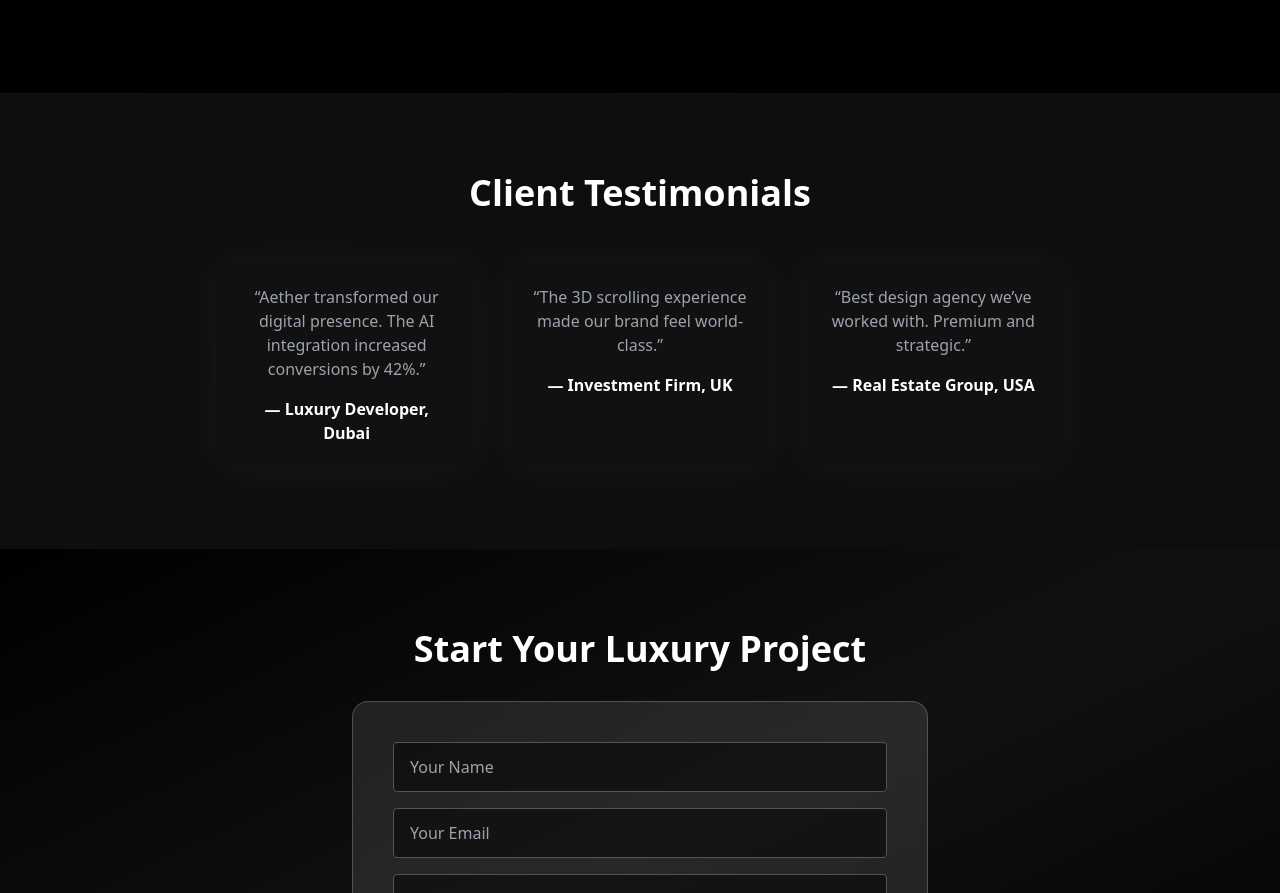
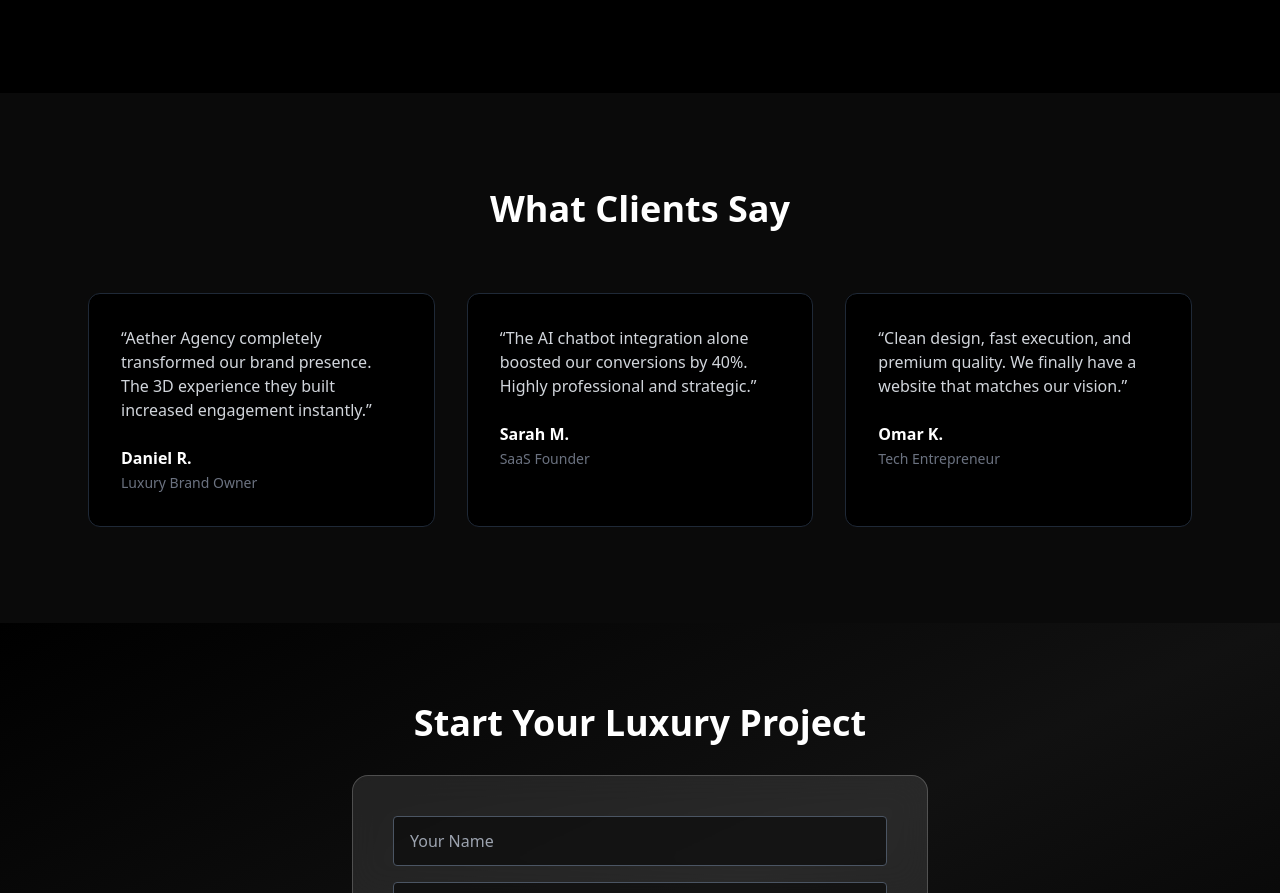
Before and after one commit to aetheragency09/Luxury-real-estate-demo, a plain HTML site: page index.html in a window 1280 px wide. Shown: the part 4381-5274 px from the top of the page. Drawn offline with nearby package versions, Linux system fonts and the light colour scheme.

Commit message:
index.html

```diff
--- a/index.html
+++ b/index.html
@@ -384,30 +384,45 @@ body {
   </div>
 </section>
   <!-- TESTIMONIALS -->
-<section class="py-20 text-white text-center fade-scroll">
-  <h2 class="text-4xl font-bold mb-12">Client Testimonials</h2>
+<section class="py-24 bg-neutral-950 text-white fade-scroll">
+  <div class="max-w-6xl mx-auto px-6">
 
-  <div class="max-w-4xl mx-auto grid md:grid-cols-3 gap-8 px-6">
+    <h2 class="text-4xl font-bold text-center mb-16">
+      What Clients Say
+    </h2>
 
-    <div class="glow-card p-6">
-      <p class="text-gray-400 mb-4">
-        “Aether transformed our digital presence. The AI integration increased conversions by 42%.”
-      </p>
-      <h4 class="font-semibold">— Luxury Developer, Dubai</h4>
-    </div>
+    <div class="grid md:grid-cols-3 gap-8">
 
-    <div class="glow-card p-6">
-      <p class="text-gray-400 mb-4">
-        “The 3D scrolling experience made our brand feel world-class.”
-      </p>
-      <h4 class="font-semibold">— Investment Firm, UK</h4>
-    </div>
+      <!-- Testimonial 1 -->
+      <div class="bg-black border border-gray-800 p-8 rounded-xl hover:border-white transition duration-300">
+        <p class="text-gray-300 mb-6">
+          “Aether Agency completely transformed our brand presence.
+          The 3D experience they built increased engagement instantly.”
+        </p>
+        <h4 class="font-semibold">Daniel R.</h4>
+        <span class="text-gray-500 text-sm">Luxury Brand Owner</span>
+      </div>
 
-    <div class="glow-card p-6">
-      <p class="text-gray-400 mb-4">
-        “Best design agency we’ve worked with. Premium and strategic.”
-      </p>
-      <h4 class="font-semibold">— Real Estate Group, USA</h4>
+      <!-- Testimonial 2 -->
+      <div class="bg-black border border-gray-800 p-8 rounded-xl hover:border-white transition duration-300">
+        <p class="text-gray-300 mb-6">
+          “The AI chatbot integration alone boosted our conversions by 40%.
+          Highly professional and strategic.”
+        </p>
+        <h4 class="font-semibold">Sarah M.</h4>
+        <span class="text-gray-500 text-sm">SaaS Founder</span>
+      </div>
+
+      <!-- Testimonial 3 -->
+      <div class="bg-black border border-gray-800 p-8 rounded-xl hover:border-white transition duration-300">
+        <p class="text-gray-300 mb-6">
+          “Clean design, fast execution, and premium quality.
+          We finally have a website that matches our vision.”
+        </p>
+        <h4 class="font-semibold">Omar K.</h4>
+        <span class="text-gray-500 text-sm">Tech Entrepreneur</span>
+      </div>
+
     </div>
 
   </div>
```
